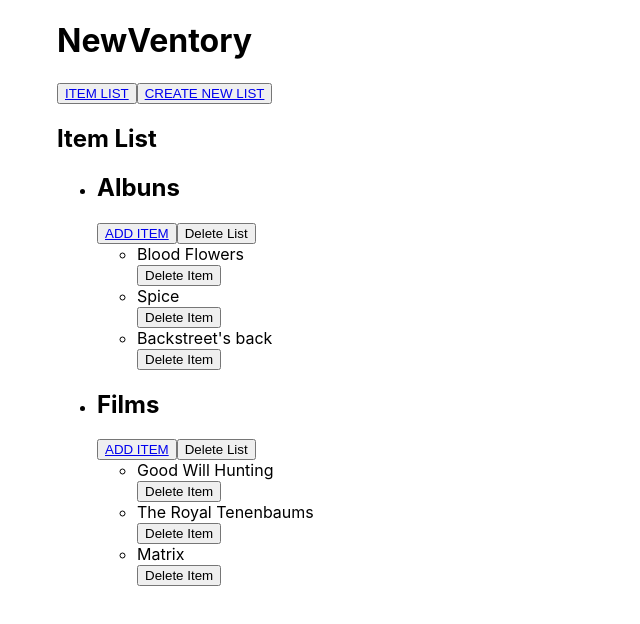
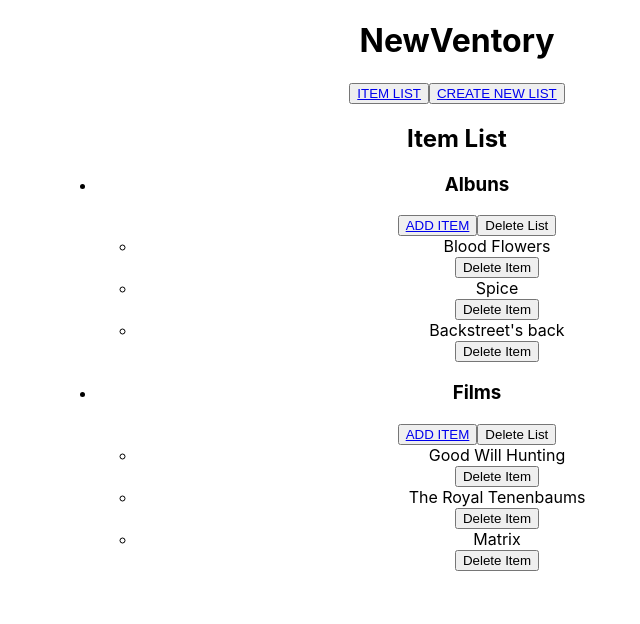
Before and after one commit to feliciaboghiu/mvp, a React (Create React App) app: page / in a window 1280 px wide. Shown: the top 624 px of the page, without its empty margins (183-823 px from the left). Built offline with nearby package versions, Linux system fonts and the light colour scheme.

Commit message:
Updating

```diff
--- a/package.json
+++ b/package.json
@@ -6,8 +6,11 @@
     "@testing-library/jest-dom": "^4.2.4",
     "@testing-library/react": "^9.3.2",
     "@testing-library/user-event": "^7.1.2",
+    "bootstrap": "^4.5.2",
     "react": "^16.13.1",
+    "react-bootstrap": "^1.3.0",
     "react-dom": "^16.13.1",
+    "react-router-dom": "^5.2.0",
     "react-scripts": "3.4.3"
   },
   "scripts": {
--- a/src/App.js
+++ b/src/App.js
@@ -7,6 +7,7 @@ import { withRouter } from 'react-router';
 import { Switch, Route, Link, NavLink} from "react-router-dom";
 import Error404View from './Error404View'
 import { findAllByAltText } from '@testing-library/react';
+
 
 
 const TEST_ITEMS = [
@@ -34,26 +35,42 @@ class App extends React.Component {
   constructor(props) {
     super(props);
       this.state = {
-        items: TEST_ITEMS, // [],
+        lists: TEST_ITEMS, // [],
         newList: '',
         nextListId: 3
       };
     }
 
-  addNewItem = (name) => {
-    console.log('App.addListItem:', newName);
+  addNewItem = (name, listId) => {
+    console.log('App.addListItem:', name);
     let newName = { name: name };
-    this.setState({
-      id: this.state.items.id,
-      title: this.state.items.find(this.state.items.title("Albuns")),
-      name: [...this.state.items.name, newName]
-    })
+      // find the list
+      let list = this.state.lists.find((l) => l.id === listId)
+      console.log(list)
+      // copy it
+
+      //this.state.lists
+      // add the new name
+
+      // set state
+      //name: [...this.state.lists.name, newName]
+
+      // Create new array
+        //let newList = [...this.state.lists];
+
+        // Toggle 'isDone'
+        //newList[ix].isClicked = !newList[ix].isClicked;
+
+        // Update state
+        //this.setState({
+            //lists: newList
+    //})
   }
 
   addNewList = (newTitle) => {
-    let newList = {id: this.state.nexListId, title: this.state.title.newTitle, name: ''}
+    let newList = {id: this.state.nextListId, title: this.state.title.newTitle, name: ''}
     this.setState({
-      items: [...this.state.items, newList],
+      lists: [...this.state.lists, newList],
       nextListId: this.state.newListId + 1
     });
     // Redirect to '/'
@@ -64,7 +81,7 @@ class App extends React.Component {
   render() {
 
       return (
-        <div>
+        <div className="App">
           <h1>NewVentory</h1>
 
             <button><Link to='/' exact activeClassName='selected'>ITEM LIST</Link></button>
@@ -81,11 +98,11 @@ class App extends React.Component {
             <Switch>
 
               <Route path='/' exact>
-                <ItemList items={this.state.items} />
+                <ItemList lists={this.state.lists} />
               </Route>
 
               <Route path='/additem'>
-                <InsertForm addListItem={newName => this.addNewItem(newName)} />
+                <InsertForm addNewItem={newName => this.addNewItem(newName)} />
               </Route>
 
               <Route path='/addlist'>
--- a/src/ItemList.js
+++ b/src/ItemList.js
@@ -15,34 +15,37 @@ class ItemList extends React.Component {
             }
     }
 
-    handleClick(event, item) {
-        console.log(item)
+    showButtons(event, item) {
+
         // Find index of clicked-on item
-        //let ix = this.props.items.title.findIndex((i) => i.title === item.title);
+        //let ix = this.props.lists.title.findIndex((i) => i.title === item.title);
 
         // Create new array
-        //let newItems = [...this.state.items];
+        //let newList = [...this.state.lists];
 
         // Toggle 'isDone'
-        //newItems[ix].isClicked = !newItems[ix].isClicked;
+        //newList[ix].isClicked = !newList[ix].isClicked;
 
         // Update state
         //this.setState({
-            //items: newItems
+            //lists: newList
         //})
     }
 
     render() {
 
         let listJsx = (
-            this.props.items.map((l) => (
-                <li onClick={(e, i) => this.handleClick(e, i)} key={l.title}>
+            this.props.lists.map((l) => (
+                <li key={l.title}>
                     <div contenteditable="true">
-                        <h2>{l.title}</h2>
+                        <h3>{l.title}</h3>
                     </div>
-                    <button><Link to='/additem'>ADD ITEM</Link></button>
+                    <div className={ this.state.isClicked ? 'display' : 'none'}
+                    onClick={(e, i) => this.showButtons(e, i)}>
+                        <button><Link to={'/additem/'+l.id}>ADD ITEM</Link></button>
                     {/*<button>Edit List Title</button>*/}
-                    <button>Delete List</button>
+                        <button>Delete List</button>
+                    </div>
                     <ul>
                         {l.name.map((n) =>
                             <li key={n}>
```
Also changed, not shown: 1 other file (tests, documents, lock files or other folders).
